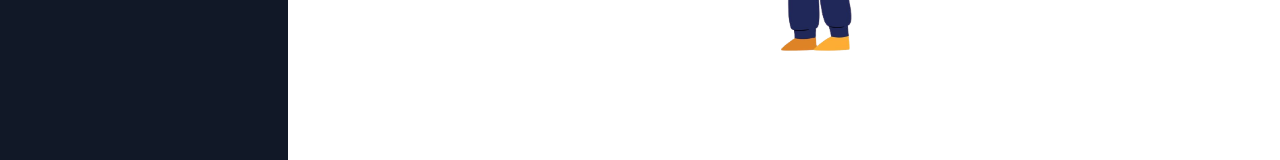
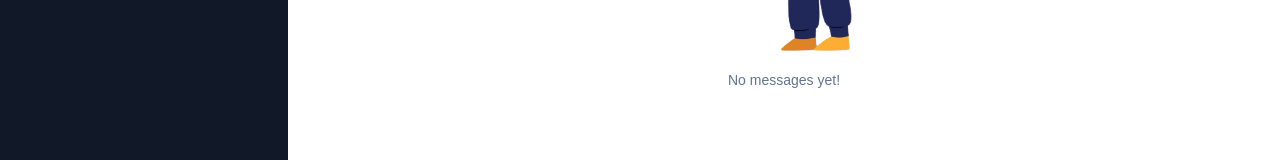
Before and after one commit to ramisworld/ai-saas, a Next.js app: page /conversation in a window 1280 px wide. Shown: the part 508-668 px from the top of the page. Built offline with nearby package versions, Linux system fonts and the light colour scheme.

Commit message:
created label

```diff
--- a/components/empty.tsx
+++ b/components/empty.tsx
@@ -16,6 +16,9 @@
                     src="/empty.png"
                 />
             </div>
+            <p className="text-muted-foreground text-sm text-center">
+                {label}
+            </p>
         </div>
     )
 }
```
